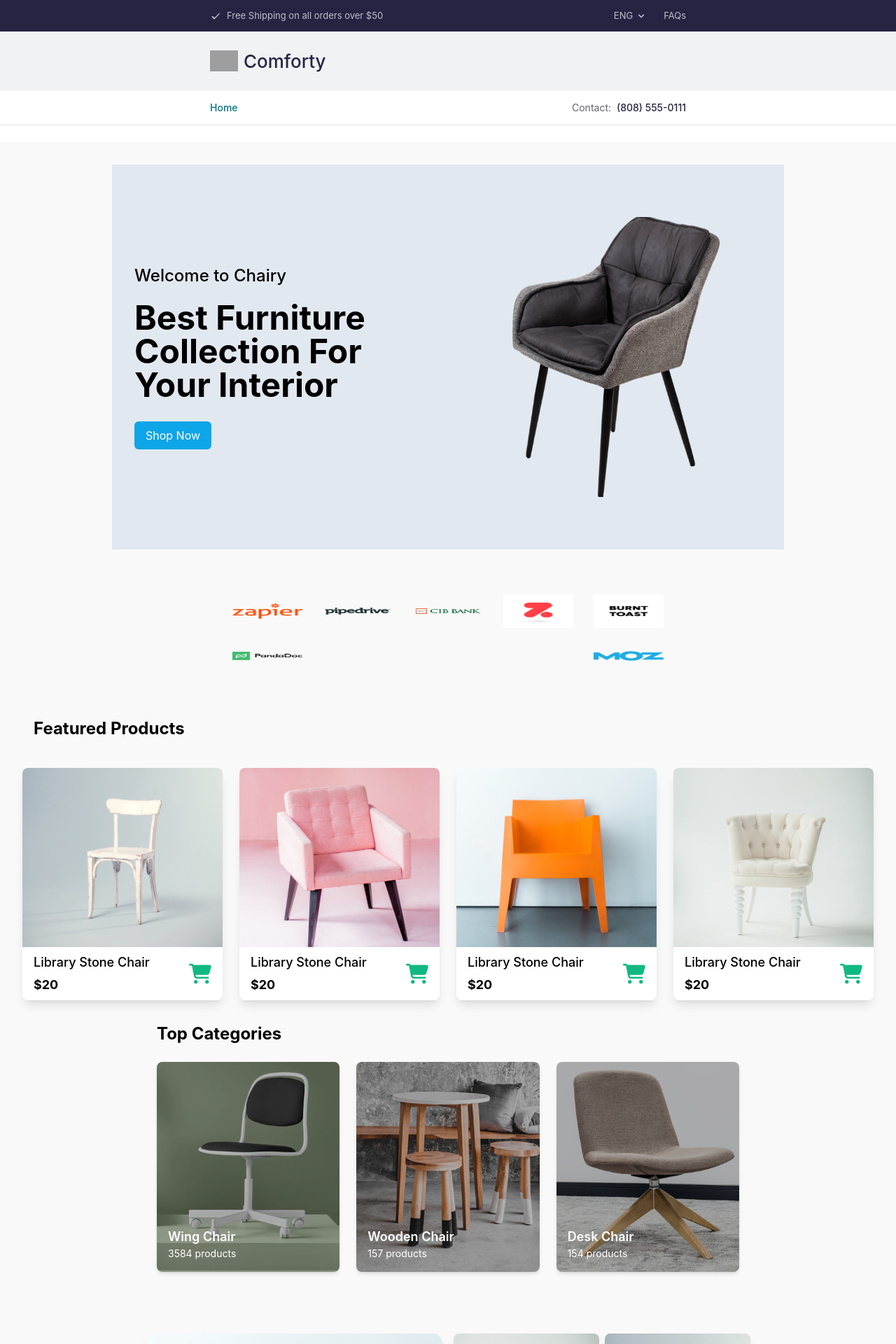
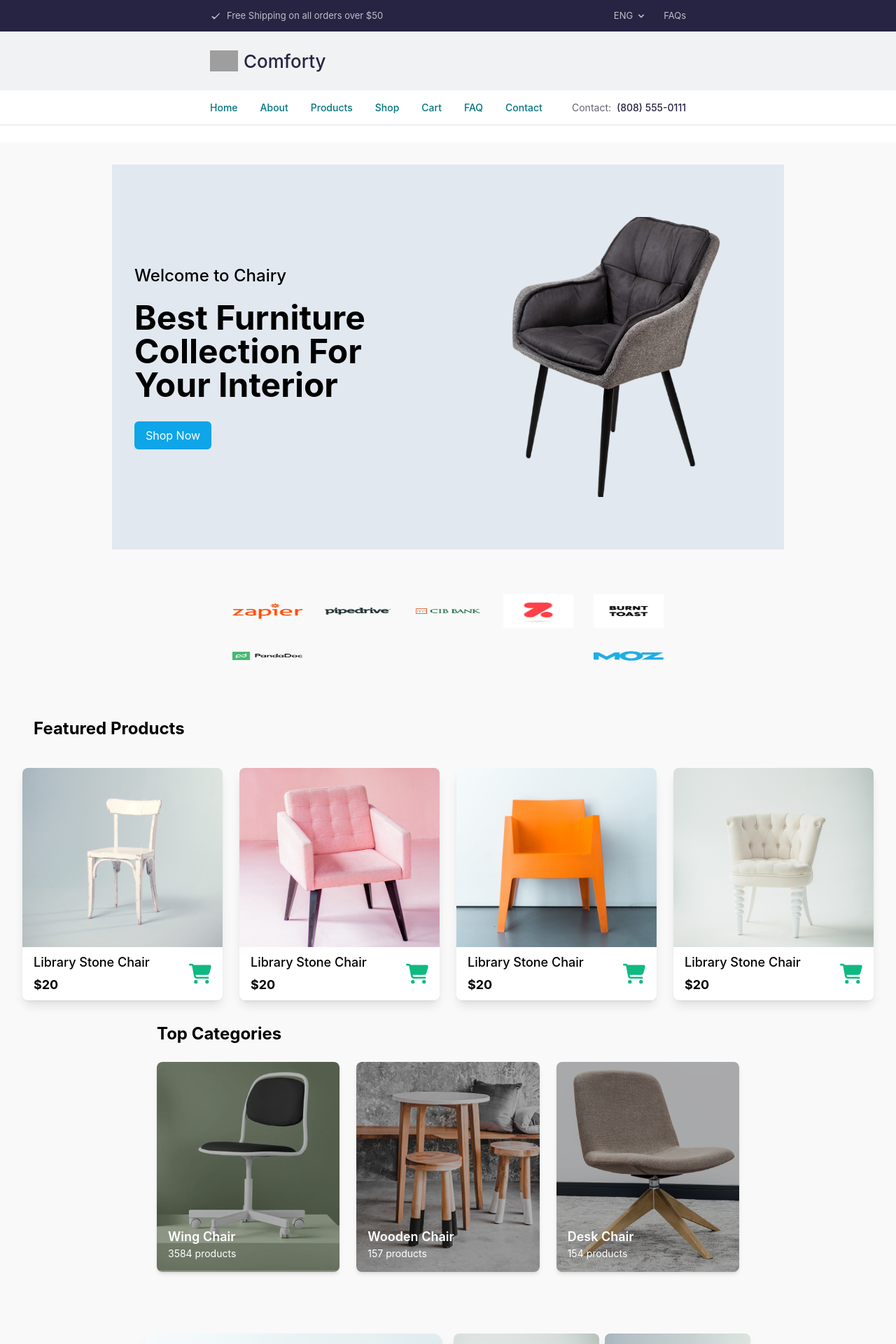
Before and after one commit to Uzma-Azam21/Ecommmerce-Marketplace-ComfortCrafty, a Next.js app: page / in a window 1280 px wide. Shown: the top 1920 px of the page at 70% size. Built offline with nearby package versions, Linux system fonts and the light colour scheme; grey boxes are pictures that could not be loaded.

Commit message:
Fix Category file

```diff
--- a/app/category.tsx
+++ b/app/category.tsx
@@ -1,3 +1,71 @@
+// import React from 'react';
+// import Image from 'next/image';
+
+// interface CategoryProps {
+//   image: string;
+//   name: string;
+//   productCount: string;
+// }
+
+// export default function Category() {
+//   const categories: CategoryProps[] = [
+//     {
+//       image: '/c1.png',
+//       name: 'Wing Chair',
+//       productCount: '3584',
+//     },
+//     {
+//       image: '/c2.png',
+//       name: 'Wooden Chair',
+//       productCount: '157',
+//     },
+//     {
+//       image: '/c3.png',
+//       name: 'Desk Chair',
+//       productCount: '154',
+//     },
+//   ];
+
+//   return (
+//     <div className="px-4 sm:px-8 md:px-48 py-8">
+//       <h1 className="text-2xl font-bold mb-6">Top Categories</h1>
+//       <div className="grid grid-cols-1 sm:grid-cols-2 md:grid-cols-3 gap-6">
+//         {categories.map((category, index) => (
+//           <div
+//             key={index}
+//             className="relative group rounded-lg overflow-hidden shadow-md hover:shadow-xl transform transition duration-300"
+//             style={{ height: '300px' }} // Ensuring container has a defined height
+//           >
+//             {/* Image Section */}
+//             <Image
+//               src={category.image}
+//               alt={category.name}
+//               layout="fill"
+//               objectFit="cover"
+//               className="w-full h-full object-cover"
+//             />
+
+//             {/* Hover Overlay */}
+//             <div className="absolute inset-0 bg-black bg-opacity-30 group-hover:bg-opacity-70 transition-opacity duration-300"></div>
+
+//             {/* Text Always Visible Under the Image */}
+//             <div className="absolute bottom-4 left-4 z-10 text-white">
+//               <h2 className="font-semibold text-lg">{category.name}</h2>
+//               <p className="text-sm">{category.productCount} products</p>
+//             </div>
+
+//             {/* Additional Click Hover Effect */}
+//             <button className="absolute bottom-4 right-4 bg-sky-500 text-white px-4 py-2 rounded opacity-0 group-hover:opacity-100 transition-opacity duration-300">
+//               Explore
+//             </button>
+//           </div>
+//         ))}
+//       </div>
+//     </div>
+//   );
+// }
+
+
 import React from 'react';
 import Image from 'next/image';
 
@@ -34,15 +102,15 @@ export default function Category() {
           <div
             key={index}
             className="relative group rounded-lg overflow-hidden shadow-md hover:shadow-xl transform transition duration-300"
-            style={{ height: '300px' }} // Ensuring container has a defined height
+            style={{ height: '300px', position: 'relative' }}
           >
             {/* Image Section */}
             <Image
               src={category.image}
               alt={category.name}
-              layout="fill"
-              objectFit="cover"
-              className="w-full h-full object-cover"
+              fill // Replaces layout="fill"
+              style={{ objectFit: 'cover' }} // Replaces objectFit
+              className="rounded-t-lg"
             />
 
             {/* Hover Overlay */}
--- a/app/components/Navbar/Navbar.tsx
+++ b/app/components/Navbar/Navbar.tsx
@@ -98,7 +98,25 @@ export default function Navbar() {
           <Link href="/" className="text-[14px] font-medium text-[#007580]">
             Home
           </Link>
-          {/* Add other links similarly */}
+          <Link href="/About" className="text-[14px] font-medium text-[#007580]">
+            About
+          </Link>
+          <Link href="/Products" className="text-[14px] font-medium text-[#007580]">
+            Products
+          </Link>
+          <Link href="/Shop" className="text-[14px] font-medium text-[#007580]">
+            Shop
+          </Link>
+          <Link href="/Cart" className="text-[14px] font-medium text-[#007580]">
+            Cart
+          </Link>
+          <Link href="/FAQ" className="text-[14px] font-medium text-[#007580]">
+            FAQ
+          </Link>
+          <Link href="/Contact" className="text-[14px] font-medium text-[#007580]">
+            Contact
+          </Link>
+
         </div>
 
         {/* Right Contact Section */}
```
